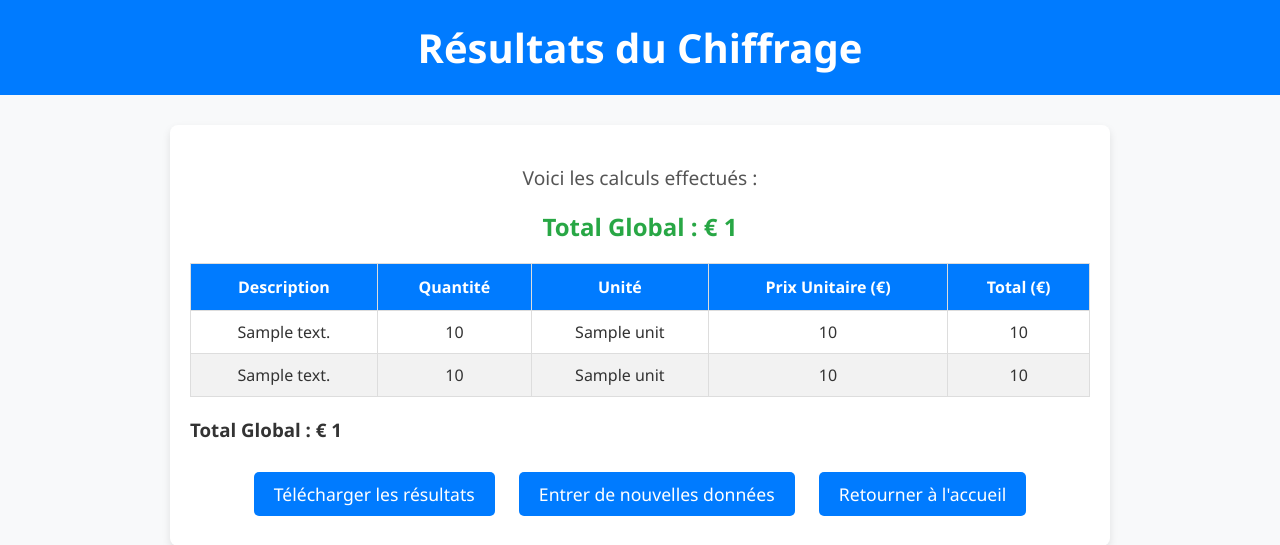
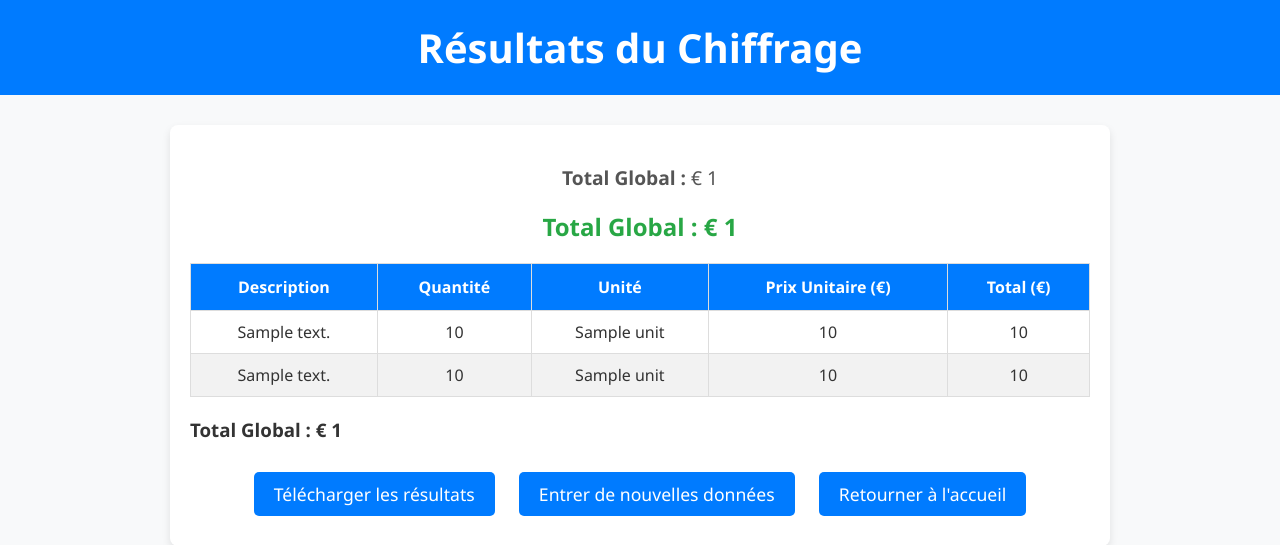
Before and after one commit to Snow275/Outil-de-chiffrage, a Flask app: template templates/results.html in a window 1280 px wide. Shown: the top 545 px of the page. Run offline with Flask 3, Linux system fonts and the light colour scheme; the template is opened without the code that fills it: most values are stand-ins (such as "Sample title", 1, 10 or a date in 2020); parts of the project's set-up code (start-up, migrations or seed data) failed here and were passed over.

Commit message:
Update results.html

```diff
--- a/templates/results.html
+++ b/templates/results.html
@@ -86,7 +86,7 @@
 
     <!-- Contenu principal -->
     <div class="container">
-        <p>Voici les calculs effectués :</p>
+    <p><strong>Total Global :</strong> € {{ total_global }}</p>
 
         <!-- Affichage du Total Global -->
         <div class="summary">
```
